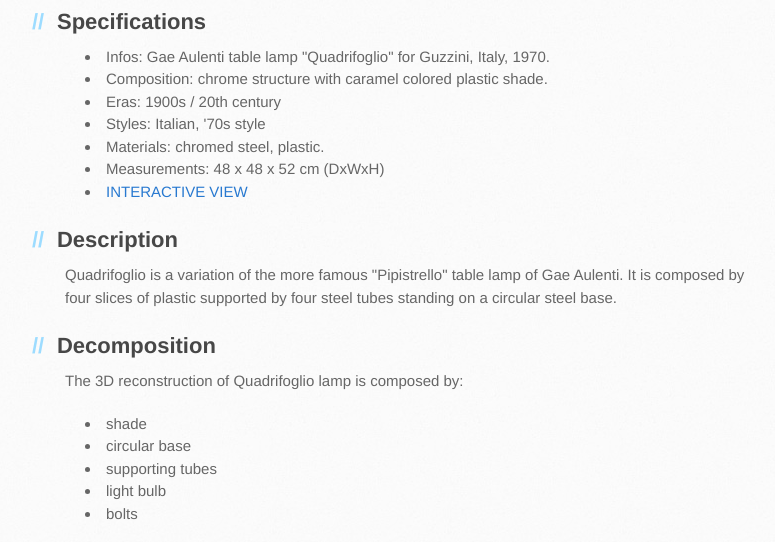
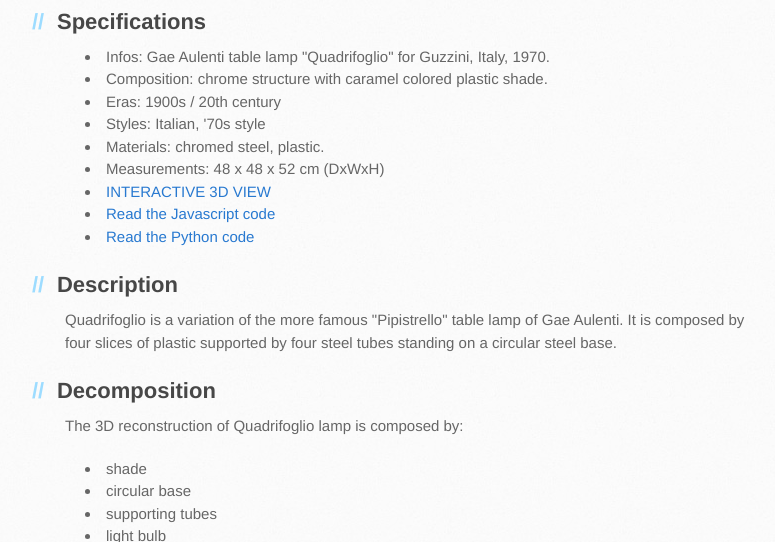
Before and after one commit to vfede/cvdlab-cg-final-project, a plain HTML site: page index.html in a window 1280 px wide. Shown: the part 2180-2722 px from the top of the page, without its empty margins (105-880 px from the left). Drawn offline with Linux system fonts and the light colour scheme.

Commit message:
Update index.html

```diff
--- a/index.html
+++ b/index.html
@@ -29,7 +29,7 @@
       <div class="inner clearfix">
         <section id="main-content">
           <h1>
-<a name="gae-aulentis-interior-design-works-recreated-with-plasm-modeling-language-in-js-and-python" class="anchor" href="#gae-aulentis-interior-design-works-recreated-with-plasm-modeling-language-in-js-and-python"><span class="octicon octicon-link"></span></a>Gae Aulenti's interior design works recreated with PLaSM modeling language in JS and Python</h1>
+<a name="gae-aulentis-interior-design-works-recreated-with-plasm-modeling-language-in-js-and-python" class="anchor" href="#gae-aulentis-interior-design-works-recreated-with-plasm-modeling-language-in-js-and-python"><span class="octicon octicon-link"></span></a>Gae Aulenti's interior design works recreated with PLaSM modeling language in Javascript and Python</h1>
 
 <p>In this page are shown three home objects designed by the Italian Architect Gae Aulenti. These are a table lamp, a rocking chair and a coffee table.</p>
 
@@ -37,7 +37,7 @@
 <a name="table-of-contents" class="anchor" href="#table-of-contents"><span class="octicon octicon-link"></span></a>Table of contents</h3>
 
 <ul>
-<li><a href="#gaetana-aulenti-1927--2012">The Architect</a></li>
+<li><a href="#the-architect">The Architect</a></li>
 <li><a href="#the-table-lamp-quadrifoglio">The table lamp: Quadrifoglio</a></li>
 <li><a href="#the-rocking-chair-sgarsulv">The rocking chair: Sgarsulv</a></li>
 <li><a href="#the-coffe-table-jumbo">The coffe table: Jumbo</a></li>
@@ -77,7 +77,9 @@
 <li>Styles: Italian, '70s style</li>
 <li>Materials: chromed steel, plastic.</li>
 <li>Measurements: 48 x 48 x 52 cm (DxWxH)</li>
-<li><a href="plasm.js/quadrifoglio.html">INTERACTIVE VIEW</a></li>
+<li><a href="plasm.js/quadrifoglio.html">INTERACTIVE 3D VIEW</a></li>
+<li><a href="https://github.com/vfede/cvdlab-cg-final-project/blob/master/table%20lamp%20Quadrifoglio/table%20lamp%20Quadrifoglio.js">Read the Javascript code</a></li>
+<li><a href="https://github.com/vfede/cvdlab-cg-final-project/blob/master/table%20lamp%20Quadrifoglio/table%20lamp%20Quadrifoglio.py">Read the Python code</a></li>
 </ul><h2>
 <a name="description" class="anchor" href="#description"><span class="octicon octicon-link"></span></a>Description</h2>
 
@@ -150,7 +152,8 @@
 <li>Styles: Italian, '60s style</li>
 <li>Materials: beechwood, leather.</li>
 <li>Measurements: 73,5 x 92 x 86 cm (DxWxH)</li>
-<li><a href="plasm.js/sgarsulv.html">INTERACTIVE VIEW</a></li>
+<li><a href="https://github.com/vfede/cvdlab-cg-final-project/blob/master/armchair%20Sgarsulv/armchair%20Sgarsulv.js">Read the Javascript code</a></li>
+<li><a href="https://github.com/vfede/cvdlab-cg-final-project/blob/master/armchair%20Sgarsulv/armchair%20Sgarsulv.py">Read the Python code</a></li>
 </ul><h2>
 <a name="description-1" class="anchor" href="#description-1"><span class="octicon octicon-link"></span></a>Description</h2>
 
@@ -233,7 +236,8 @@
 <li>Styles: Italian, '60s style</li>
 <li>Materials: stoneware</li>
 <li>Measurements: 111 x 111 x 36 cm (DxWxH)</li>
-<li><a href="plasm.js/jumbo.html">INTERACTIVE VIEW</a></li>
+<li><a href="plasm.js/jumbo.html">INTERACTIVE 3D VIEW</a></li>
+<li><a href="https://github.com/vfede/cvdlab-cg-final-project/blob/master/coffe%20table%20Jumbo/coffe%20table%20Jumbo.js">Read the Javascript code</a></li>
 </ul><h2>
 <a name="description-2" class="anchor" href="#description-2"><span class="octicon octicon-link"></span></a>Description</h2>
 
```
